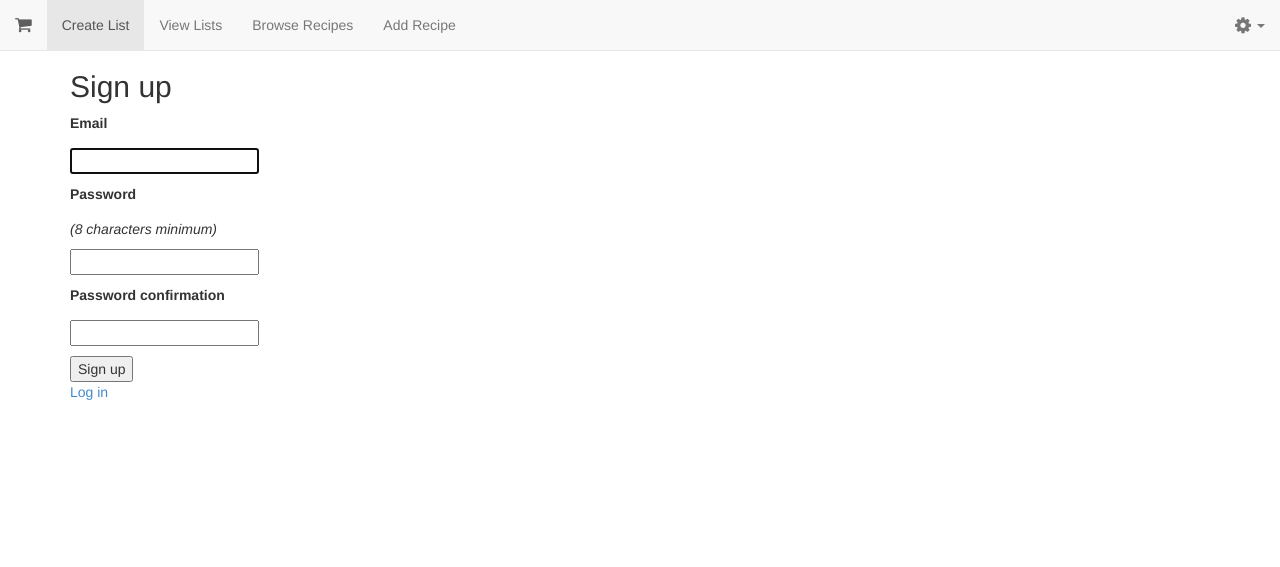
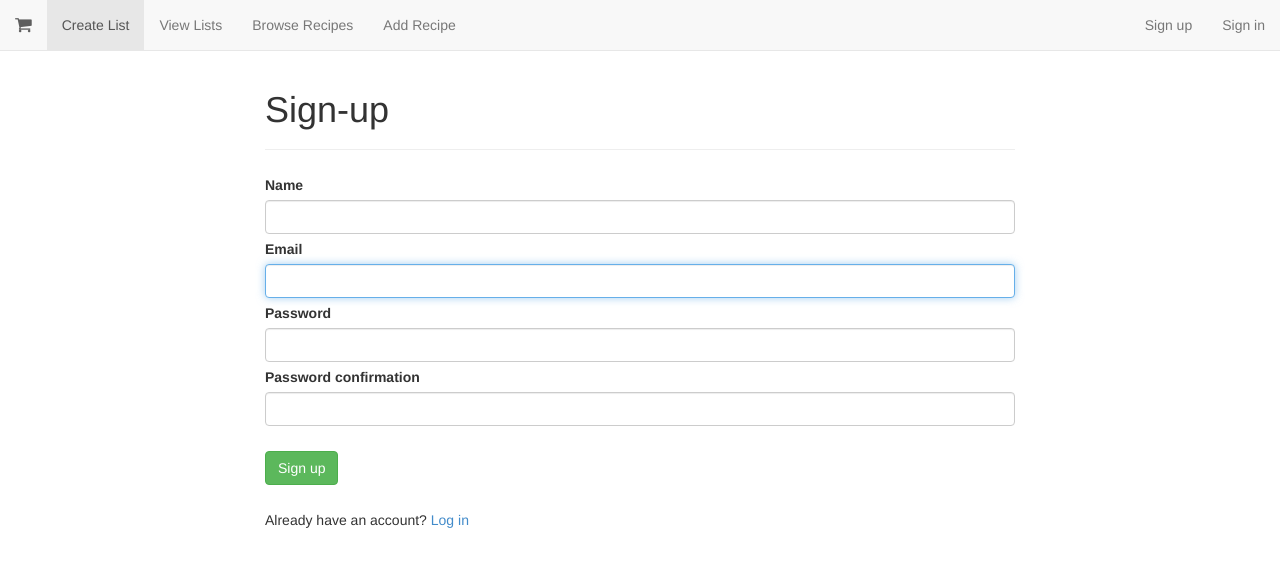
Before and after one commit to linhmlam/projectnomnom, a Rails app: page /users/sign_up in a window 1280 px wide. Shown: the top 567 px of the page. Run offline with Rails 7, Linux system fonts and the light colour scheme; some libraries are stand-ins or nearby versions.

Commit message:
Adding devise, edit sign-in

```diff
--- a/app/controllers/application_controller.rb
+++ b/app/controllers/application_controller.rb
@@ -2,4 +2,13 @@ class ApplicationController < ActionController::Base
   # Prevent CSRF attacks by raising an exception.
   # For APIs, you may want to use :null_session instead.
   protect_from_forgery with: :exception
+
+  before_action :configure_permitted_parameters, if: :devise_controller?
+
+  protected
+
+  def configure_permitted_parameters
+    devise_parameter_sanitizer.for(:sign_up) << :name
+    devise_parameter_sanitizer.for(:account_update) << :name
+  end
 end
--- a/app/models/list_recipe.rb
+++ b/app/models/list_recipe.rb
@@ -1,4 +1,7 @@
 class ListRecipe < ActiveRecord::Base
+  has_many :lists
+  has_many :recipes
+
   validates :list_id, :presence => true
   validates :recipe_id, :presence => true
 
--- /dev/null
+++ b/app/views/devise/mailer/confirmation_instructions.html.erb
@@ -0,0 +1,5 @@
+<p>Welcome <%= @email %>!</p>
+
+<p>You can confirm your account email through the link below:</p>
+
+<p><%= link_to 'Confirm my account', confirmation_url(@resource, confirmation_token: @token) %></p>
--- /dev/null
+++ b/app/views/devise/registrations/new.html.erb
@@ -0,0 +1,68 @@
+<div class="row">
+  <div class="col-sm-offset-1 col-sm-10 col-md-offset-2 col-md-8">
+    <div class="page-header">
+      <h1>Sign-up</h1>
+    </div>
+  </div>
+</div>
+
+<%= form_for(resource, as: resource_name, url: registration_path(resource_name)) do |f| %>
+  <%= devise_error_messages! %>
+
+<div class="row">
+  <div class="col-sm-offset-1 col-sm-10 col-md-offset-2 col-md-8">
+    <div class="field">
+      <%= f.label :name %>
+      <%= f.text_field :name, :class => "form-control" %>
+    </div>
+  </div>
+</div>
+
+<div class="row">
+  <div class="col-sm-offset-1 col-sm-10 col-md-offset-2 col-md-8">
+    <div class="field">
+      <%= f.label :email %>
+      <%= f.email_field :email, autofocus: true, :class => "form-control" %>
+    </div>
+  </div>
+</div>
+
+<div class="row">
+  <div class="col-sm-offset-1 col-sm-10 col-md-offset-2 col-md-8">
+    <div class="field">
+      <%= f.label :password %>
+      <% if @validatable %>
+      <em>(<%= @minimum_password_length %> characters minimum)</em>
+      <% end %>
+      <%= f.password_field :password, autocomplete: "off", :class => "form-control" %>
+    </div>
+  </div>
+</div>
+
+<div class="row">
+  <div class="col-sm-offset-1 col-sm-10 col-md-offset-2 col-md-8">
+    <div class="field">
+      <%= f.label :password_confirmation %>
+      <%= f.password_field :password_confirmation, autocomplete: "off", :class => "form-control" %>
+    </div>
+  </div>
+</div>
+
+<div>&nbsp;</div>
+
+<div class="row">
+  <div class="col-sm-offset-1 col-sm-10 col-md-offset-2 col-md-8">
+    <div class="actions">
+      <%= f.submit "Sign up", :class => "btn btn-success" %>
+    </div>
+  </div>
+</div>
+<% end %>
+
+<div>&nbsp;</div>
+
+<div class="row">
+  <div class="col-sm-offset-1 col-sm-10 col-md-offset-2 col-md-8">
+Already have an account? <%= render "devise/shared/links" %>
+  </div>
+</div>
--- /dev/null
+++ b/app/views/devise/shared/_links.html.erb
@@ -0,0 +1,25 @@
+<%- if controller_name != 'sessions' %>
+  <%= link_to "Log in", new_session_path(resource_name) %><br />
+<% end -%>
+
+<%- if devise_mapping.registerable? && controller_name != 'registrations' %>
+  <%= link_to "Sign up", new_registration_path(resource_name) %><br />
+<% end -%>
+
+<%- if devise_mapping.recoverable? && controller_name != 'passwords' && controller_name != 'registrations' %>
+  <%= link_to "Forgot your password?", new_password_path(resource_name) %><br />
+<% end -%>
+
+<%- if devise_mapping.confirmable? && controller_name != 'confirmations' %>
+  <%= link_to "Didn't receive confirmation instructions?", new_confirmation_path(resource_name) %><br />
+<% end -%>
+
+<%- if devise_mapping.lockable? && resource_class.unlock_strategy_enabled?(:email) && controller_name != 'unlocks' %>
+  <%= link_to "Didn't receive unlock instructions?", new_unlock_path(resource_name) %><br />
+<% end -%>
+
+<%- if devise_mapping.omniauthable? %>
+  <%- resource_class.omniauth_providers.each do |provider| %>
+    <%= link_to "Sign in with #{provider.to_s.titleize}", omniauth_authorize_path(resource_name, provider) %><br />
+  <% end -%>
+<% end -%>
--- a/app/views/layouts/application.html.erb
+++ b/app/views/layouts/application.html.erb
@@ -39,16 +39,20 @@
          <li><a href="/recipes/new">Add Recipe</a></li>
       </ul>
 
-       <ul class="nav navbar-nav navbar-right">
+      <ul class="nav navbar-nav navbar-right">
+        <% if current_user.present? %>
         <li class="dropdown">
-          <a href="#" class="dropdown-toggle" data-toggle="dropdown"><i class="fa fa-cog fa-lg"></i> <span class="caret"></span></a>
+          <a href="#" class="dropdown-toggle" data-toggle="dropdown">Signed in as <%= current_user.name %><i class="fa fa-cog fa-lg"></i> <span class="caret"></span></a>
           <ul class="dropdown-menu" role="menu">
-            <li><a href="#">Edit Profile</a></li>
+            <li><a href="/users/edit">Edit Profile</a></li>
             <li class="divider"></li>
-            <li><a href="#">Sign Out</a></li>
-          </ul>
-        </li>
+            <li><a href="/users/sign_out" data-method="delete">Sign Out</a></li>
+        <% else %>
+          <li><a href="/users/sign_up">Sign up</a></li>
+          <li><a href="/users/sign_in">Sign in</a></li>
+        <% end %>
       </ul>
+
     </div><!-- /.navbar-collapse -->
   </div><!-- /.container-fluid -->
 </nav>
--- a/config/routes.rb
+++ b/config/routes.rb
@@ -1,6 +1,8 @@
 Rails.application.routes.draw do
   devise_for :users
   root 'lists#index'
+
+get('/users/new', )
 
   # Routes for the User_list resource:
   # CREATE
```
Also changed, not shown: app/views/devise/confirmations/new.html.erb (added, +16 -0 lines), app/views/devise/mailer/reset_password_instructions.html.erb (added, +8 -0 lines), app/views/devise/mailer/unlock_instructions.html.erb (added, +7 -0 lines), app/views/devise/passwords/edit.html.erb (added, +22 -0 lines), app/views/devise/passwords/new.html.erb (added, +16 -0 lines), app/views/devise/registrations/edit.html.erb (added, +61 -0 lines), app/views/devise/sessions/new.html.erb (added, +41 -0 lines), app/views/devise/unlocks/new.html.erb (added, +16 -0 lines), app/views/lists/edit.html.erb (+7 -4 lines), app/views/lists/new.html.erb (+25 -11 lines).
